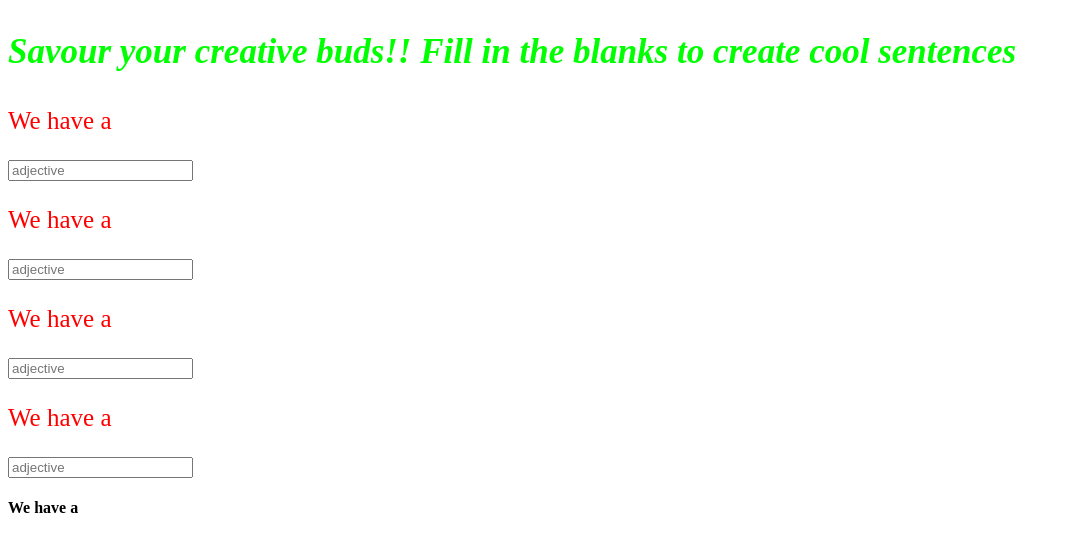
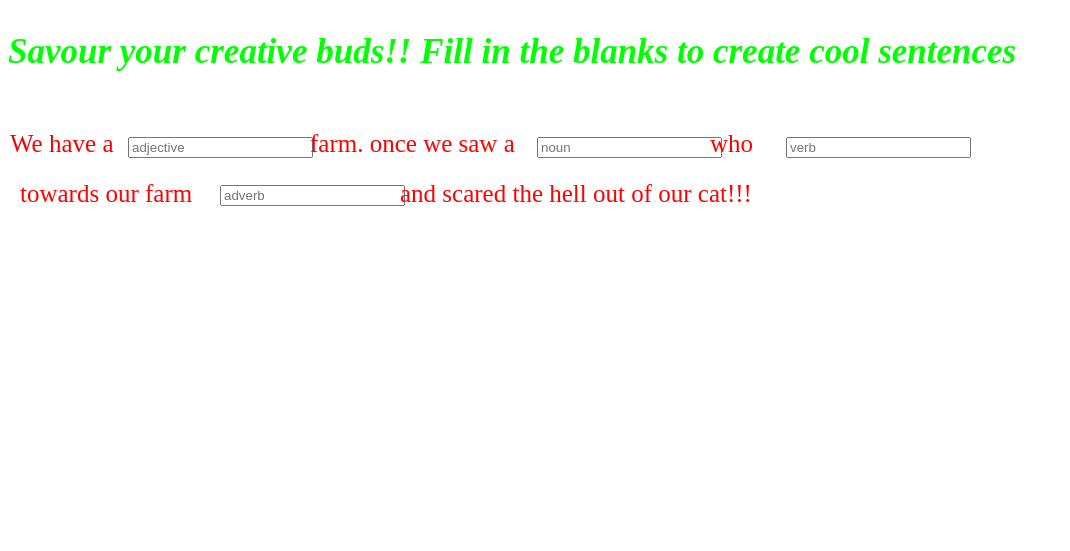
Before and after one commit to sachin19183/webApp, a plain HTML site: page JS Games/index.html in a window 1280 px wide. Shown: the part 95-646 px from the top of the page, without its empty margins (0-1070 px from the left). Drawn offline with Linux system fonts and the light colour scheme.

Commit message:
change in html and css

```diff
--- a/JS Games/index.html
+++ b/JS Games/index.html
@@ -11,14 +11,15 @@
     <h3>Savour your creative buds!! Fill in the blanks to create cool sentences </h3>
     <div>
     <form action="/submit word string">
-       <p> We have a </p>
-       <input type="text" placeholder="adjective" required />
-       <p> We have a </p>
-       <input type="text" placeholder="adjective" required />
-       <p> We have a </p>
-       <input type="text" placeholder="adjective" required />
-       <p> We have a </p>
-       <input type="text" placeholder="adjective" required />
+        <p id="FirstBlock"> We have a </p>
+       <input id="FirstBlank" type="text" placeholder="adjective" required />
+        <p id="SecondBlock"> farm. once we saw a </p>
+       <input id="SecondBlank" type="text" placeholder="noun" required />
+       <p id="ThirdBlock"> who </p>
+       <input id="ThirdBlank" type="text" placeholder="verb" required />
+        <p id="FourthBlock"> towards our farm </p>
+       <input id="FourthBlank" type="text" placeholder="adverb" required />
+       <p id="FifthBlock"> and scared the hell out of our cat!!! </p>
 
 
     </form>
@@ -26,7 +27,7 @@
 
 
     </div>
-    <h4>We have a</h4>
+
     <script src="Madlibs.js"></script>
 </body>
 </html>
--- a/JS Games/style.css
+++ b/JS Games/style.css
@@ -19,3 +19,48 @@ p {
     font-style: normal;
     font-size: 25px;
 }
+#FirstBlock {
+    position:absolute;
+    left:10px;
+    top: 200px;
+}
+#FirstBlank {
+    position: relative;
+    top:30px;
+    left:120px;
+}
+#SecondBlock {
+    position:absolute;
+    left:310px;
+    top: 200px;
+}
+#SecondBlank {
+    position: relative;
+    top:30px;
+    left:340px;
+}
+#ThirdBlock {
+    position:absolute;
+    left:710px;
+    top: 200px;
+}
+#ThirdBlank {
+    position: relative;
+    top:30px;
+    left:400px;
+}
+#FourthBlock {
+    position:absolute;
+    left:20px;
+    top: 250px;
+}
+#FourthBlank {
+    position: absolute;
+    top:280px;
+    left:220px;
+}
+#FifthBlock {
+    position:absolute;
+    left:400px;
+    top: 250px;
+}
```
